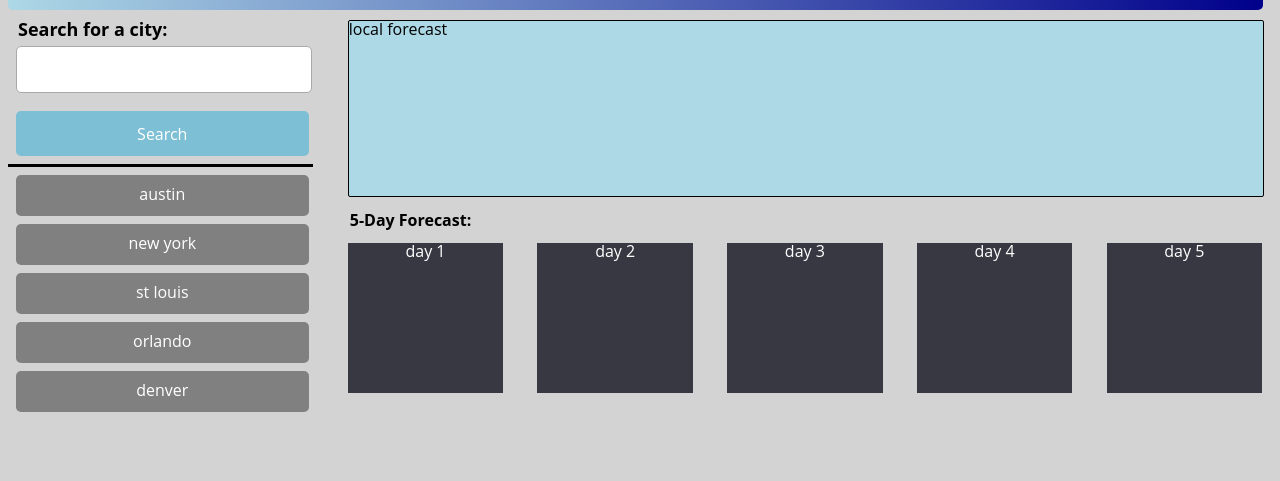
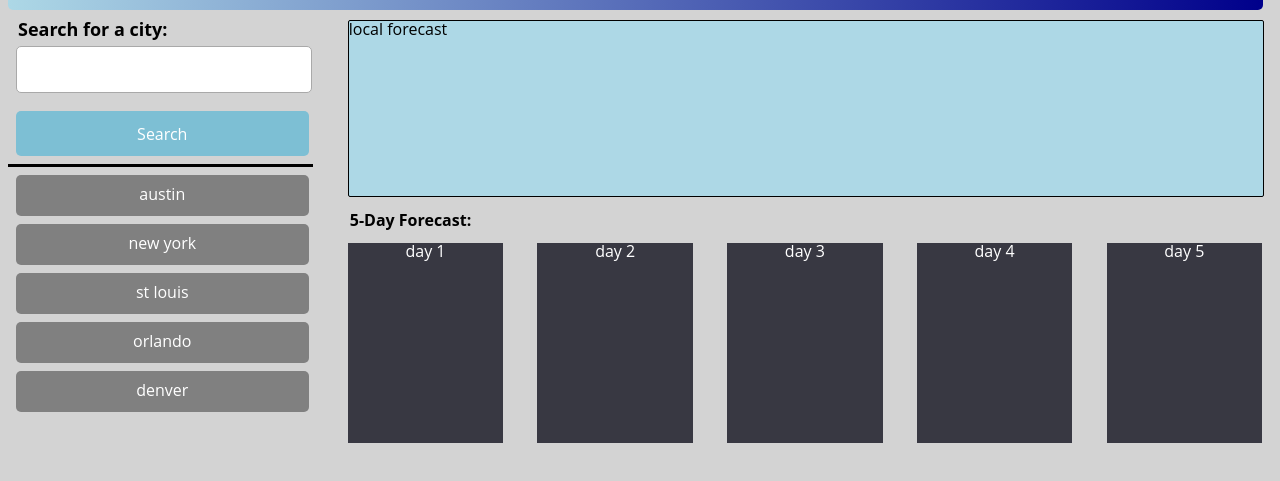
Before and after one commit to Zaphod1977/Weather-Dashboard, a plain HTML site: page index.html in a window 1280 px wide. Shown: the part 69-550 px from the top of the page. Drawn offline with nearby package versions, Linux system fonts and the light colour scheme.

```diff
--- a/assets/css/style.css
+++ b/assets/css/style.css
@@ -4,8 +4,6 @@ body {
     line-height: 1;
     align-items: center;
     background-color: lightgray;
-    /* background-image: url("https://inotechnologies.com/wp-content/uploads/2017/05/Lightning-Storm-on-Road-x500.jpg");
-opacity: 0.5; */
 }
 
 textarea {
@@ -113,7 +111,8 @@ p {
     border: solid black;
     border-radius: 2px;
     border-width: 1px;
-    background-color: lightblue;;
+    background-color: lightblue;
+    ;
 }
 
 #fiveDaybanner {
@@ -133,7 +132,7 @@ p {
 
 .days {
     width: 17%;
-    height: 150px;
+    height: 200px;
     color: white;
     background-color: rgb(56, 56, 66);
     display: flex;
```
Also changed, not shown: index.html (line endings or trailing spaces), 1 other file.
